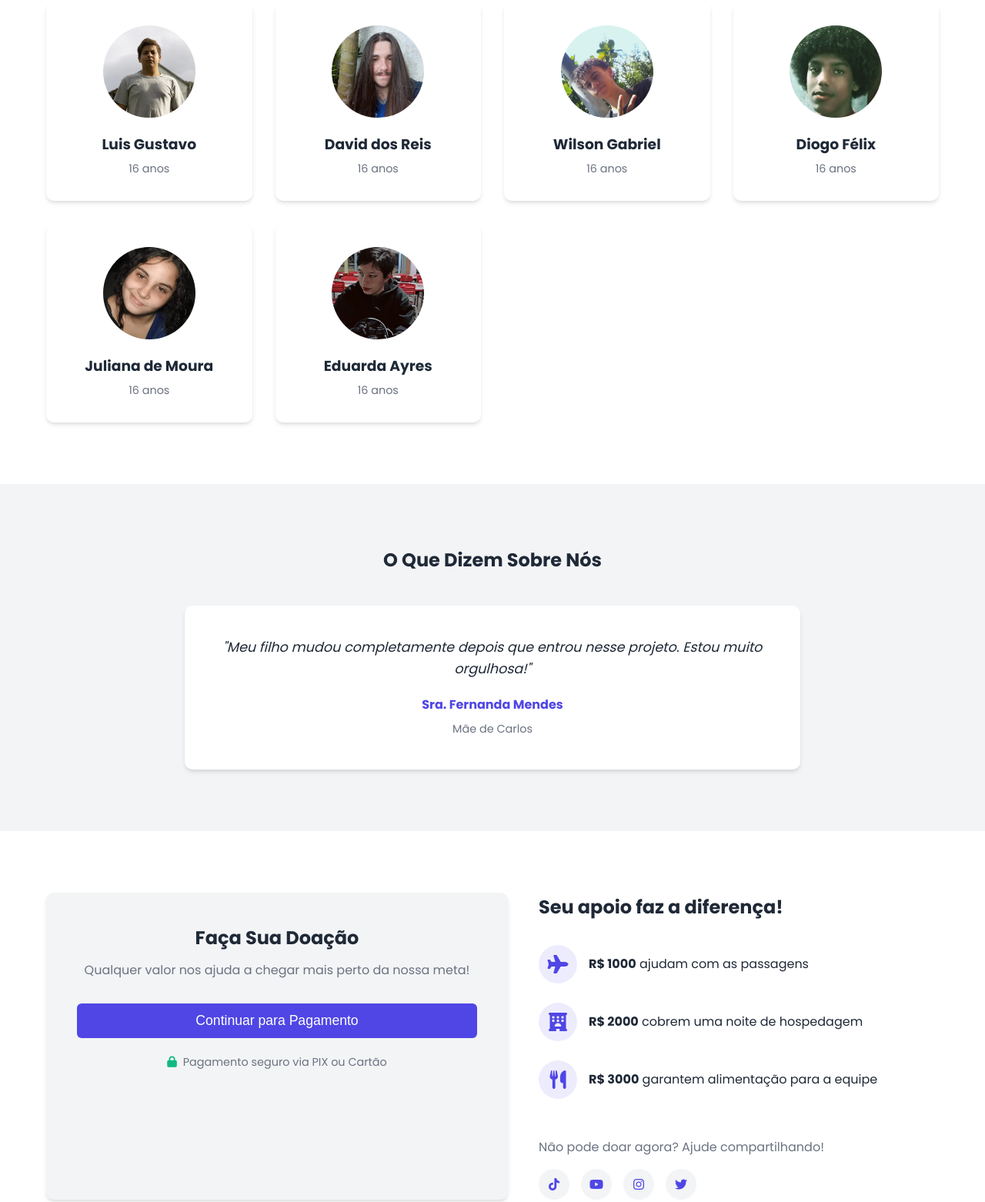
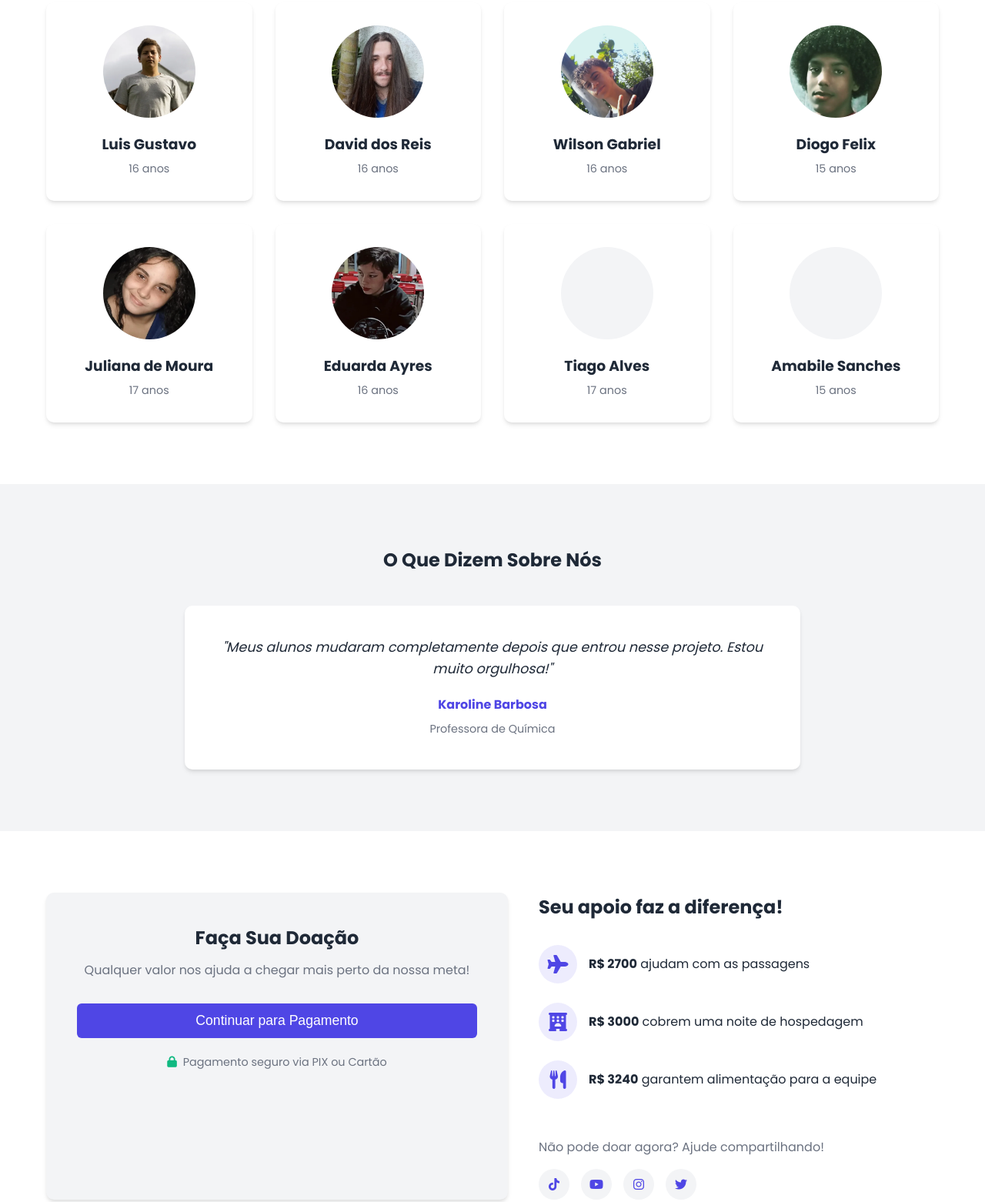
Before and after one commit to joaovitorcostadev/projeto-obafog, a plain HTML site: page index.html in a window 1280 px wide. Shown: the part 1935-3497 px from the top of the page at 77% size. Drawn offline with Linux system fonts and the light colour scheme.

Commit message:
Update index.html

```diff
--- a/index.html
+++ b/index.html
@@ -108,11 +108,10 @@
             dedicação e pesquisa, mas precisamos de ajuda para custear:
           </p>
           <ul class="checklist">
-            <li><i class="fas fa-check"></i> Passagens aéreas</li>
+            <li><i class="fas fa-check"></i> Passagens</li>
             <li><i class="fas fa-check"></i> Hospedagem</li>
             <li><i class="fas fa-check"></i> Materiais para o foguete</li>
             <li><i class="fas fa-check"></i> Alimentação</li>
-            <li><i class="fas fa-check"></i> Transporte local</li>
           </ul>
         </div>
       </div>
@@ -129,7 +128,7 @@
           <div class="team-member">
             <div class="member-photo"></div>
             <h3>Luis Gustavo</h3>
-            <!-- <p>Capitã da Equipe</p> -->
+            <!-- <p>Capitão da Equipe</p> -->
             <p>16 anos</p>
           </div>
           <div class="team-member">
@@ -146,21 +145,33 @@
           </div>
           <div class="team-member">
             <div class="member-photo"></div>
-            <h3>Diogo Félix</h3>
+            <h3>Diogo Felix</h3>
             <!-- <p>Design e Aerodinâmica</p> -->
-            <p>16 anos</p>
+            <p>15 anos</p>
           </div>
           <div class="team-member">
             <div class="member-photo"></div>
             <h3>Juliana de Moura</h3>
             <!-- <p>Design e Aerodinâmica</p> -->
-            <p>16 anos</p>
+            <p>17 anos</p>
           </div>
           <div class="team-member">
             <div class="member-photo"></div>
             <h3>Eduarda Ayres</h3>
             <!-- <p>Design e Aerodinâmica</p> -->
             <p>16 anos</p>
+          </div>
+                    <div class="team-member">
+            <div class="member-photo"></div>
+            <h3>Tiago Alves</h3>
+            <!-- <p>Pintura do foguete</p> -->
+            <p>17 anos</p>
+          </div>
+                    <div class="team-member">
+            <div class="member-photo"></div>
+            <h3>Amabile Sanches</h3>
+            <!-- <p>Design e Aerodinâmica</p> -->
+            <p>15 anos</p>
           </div>
         </div>
       </div>
@@ -176,18 +187,18 @@
               Merecem toda ajuda para realizar esse sonho!"
             </p>
             <div class="author">
-              <strong>Prof. Ricardo Oliveira</strong>
-              <span>Coordenador de Ciências</span>
+              <strong>Airton Moreira</strong>
+              <span>Professor de Geografia</span>
             </div>
           </div>
           <div class="testimonial">
             <p>
-              "Meu filho mudou completamente depois que entrou nesse projeto.
+              "Meus alunos mudaram completamente depois que entrou nesse projeto.
               Estou muito orgulhosa!"
             </p>
             <div class="author">
-              <strong>Sra. Fernanda Mendes</strong>
-              <span>Mãe de Carlos</span>
+              <strong>Karoline Barbosa</strong>
+              <span>Professora de Química</span>
             </div>
           </div>
         </div>
@@ -217,15 +228,15 @@
           <h3>Seu apoio faz a diferença!</h3>
           <div class="impact-item">
             <i class="fas fa-plane"></i>
-            <p><strong>R$ 1000</strong> ajudam com as passagens</p>
+            <p><strong>R$ 2700</strong> ajudam com as passagens</p>
           </div>
           <div class="impact-item">
             <i class="fas fa-hotel"></i>
-            <p><strong>R$ 2000</strong> cobrem uma noite de hospedagem</p>
+            <p><strong>R$ 3000</strong> cobrem uma noite de hospedagem</p>
           </div>
           <div class="impact-item">
             <i class="fas fa-utensils"></i>
-            <p><strong>R$ 3000</strong> garantem alimentação para a equipe</p>
+            <p><strong>R$ 3240</strong> garantem alimentação para a equipe</p>
           </div>
 
           <div class="social-share">
```
